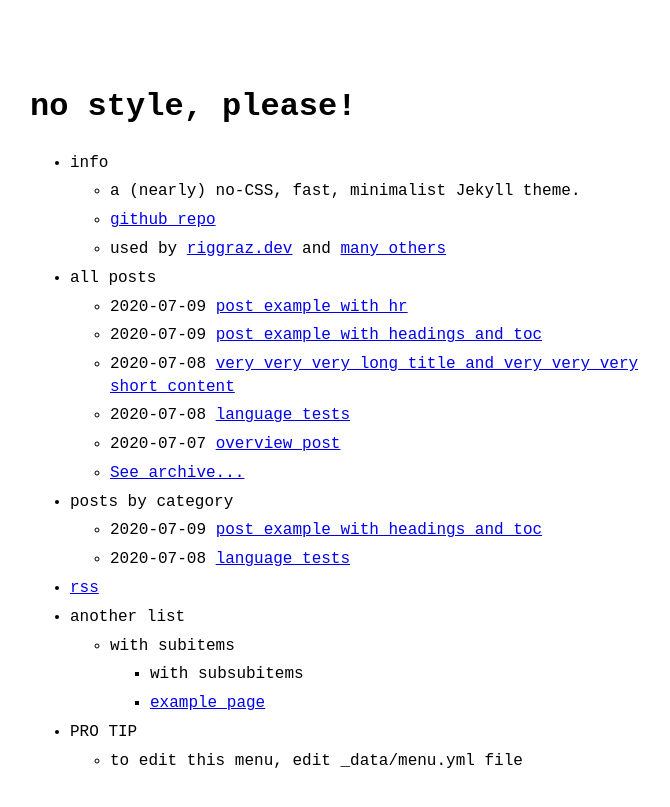
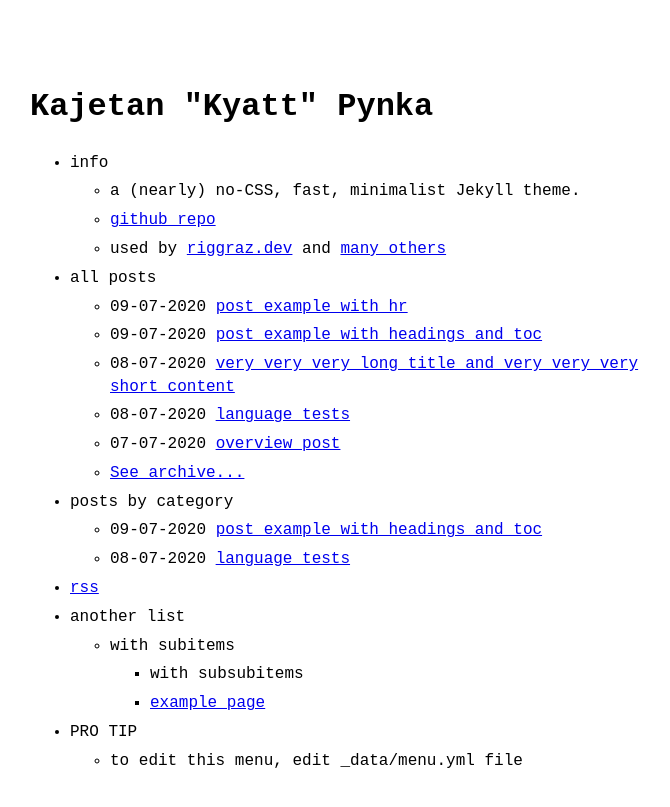
Before and after one commit to KyattPL/kyattpl.github.io, a Jekyll site: the page built from index.md, in a window 1280 px wide. Shown: the top 807 px of the page, without its empty margins (290-960 px from the left). Built offline with Jekyll 4.4.1, drawn with Linux system fonts in a browser that asks for light colours.

Commit message:
Changed basic config settings

```diff
--- a/_config.yml
+++ b/_config.yml
@@ -1,10 +1,10 @@
-title: no style, please! # name of the site
-author: Riccardo Graziosi # name of site's author
-email: riccardo.graziosi97@gmail.com # email of site's author
-url: https://riggraz.dev # root address of the site
-baseurl: "/no-style-please" # subpath of the site, e.g. "/blog" (leave it blank "" if you're site shouldn't use a subpath)
+title: Kajetan "Kyatt" Pynka # name of the site
+author: Kajetan Pynka # name of site's author
+email: kyattpoland@gmail.com # email of site's author
+url: https://kyattpl.github.io # root address of the site
+baseurl: "" # subpath of the site, e.g. "/blog" (leave it blank "" if you're site shouldn't use a subpath)
 description: > # description of the site (multiple lines allowed)
-  A (nearly) no-CSS, fast, minimalist Jekyll theme.
+  Official website of Kajetan "Kyatt" Pynka.
 
 permalink: /:slug.html
 
@@ -16,7 +16,7 @@
 theme_config:
   appearance: "auto" # can be "light", "dark" or "auto"
   back_home_text: ".." # customize text for homepage link in post layout
-  date_format: "%Y-%m-%d" # customize how date is formatted
+  date_format: "%d-%m-%Y" # customize how date is formatted
   show_description: false # show blog description in home page
 
 sass:
```
Also changed, not shown: logo.png.
